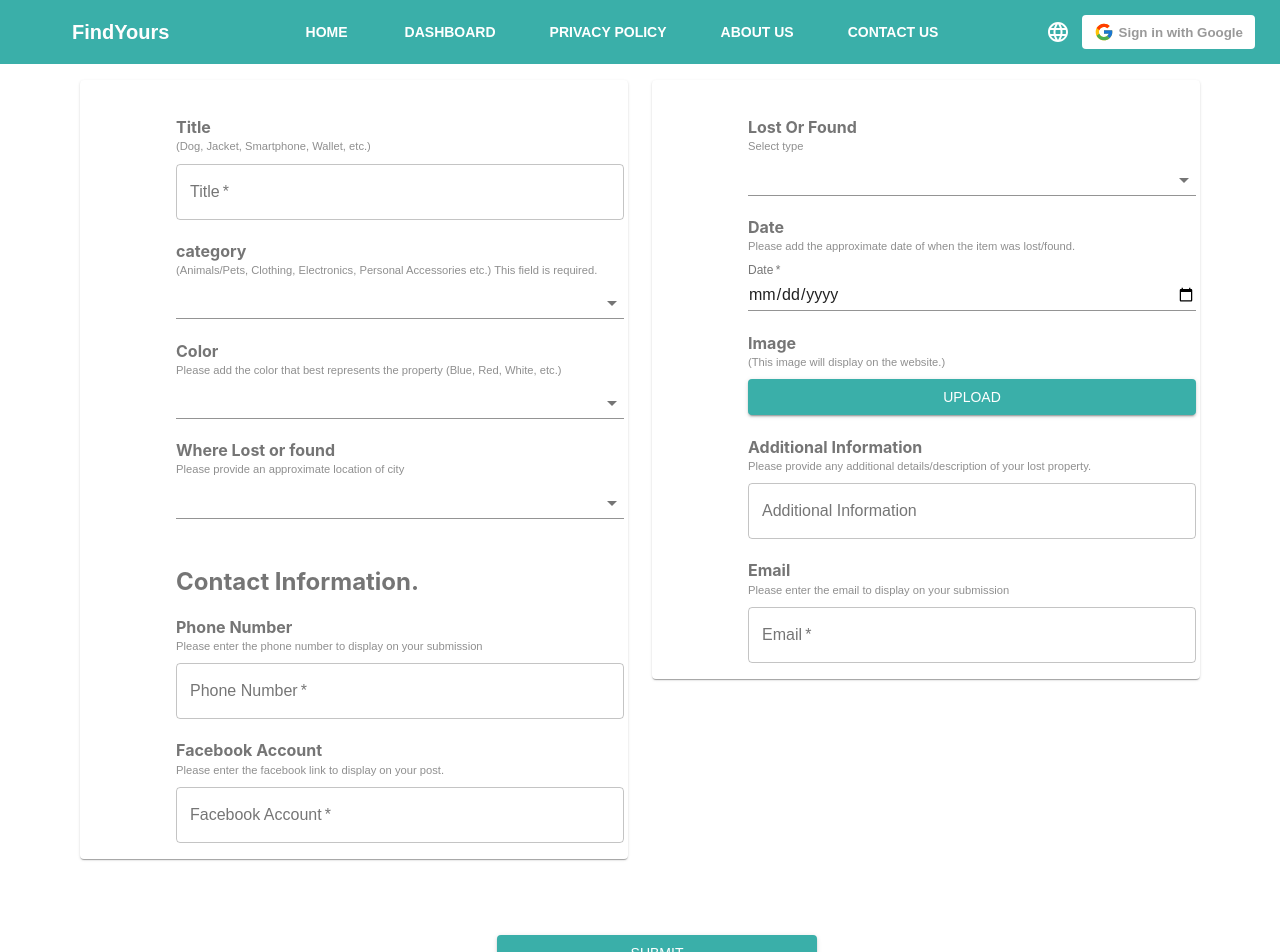
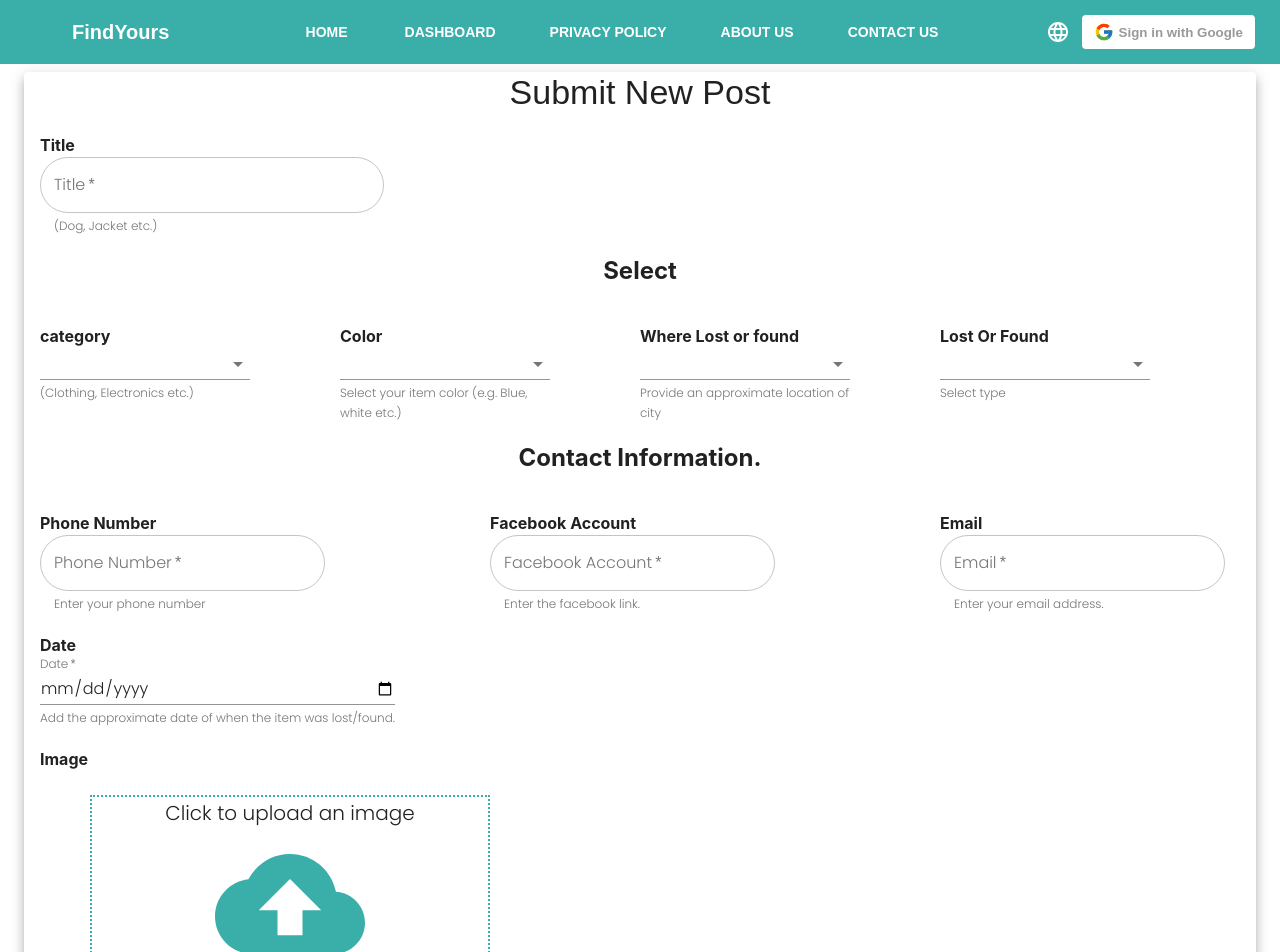
Before and after one commit to ZhinAbubakr/find_yours, a React (Create React App) app: page /form in a window 1280 px wide. Shown: the top 952 px of the page. Built offline with nearby package versions, Linux system fonts and the light colour scheme.

Commit message:
Style: style the form and set image height in edit form

```diff
--- a/src/Translation/en.json
+++ b/src/Translation/en.json
@@ -81,27 +81,27 @@
   },
   "form": {
     "title": "Title",
-    "titleEx": "(Dog, Jacket, Smartphone, Wallet, etc.)",
-    "categoryEx": "(Animals/Pets, Clothing, Electronics, Personal Accessories etc.) This field is required.",
-    "colorEx": "Please add the color that best represents the property (Blue, Red, White, etc.)",
+    "titleEx": "(Dog, Jacket etc.)",
+    "categoryEx": "(Clothing, Electronics etc.)",
+    "colorEx": "Select your item color (e.g. Blue, white etc.)",
     "where": "Where Lost or found",
-    "whereEx": "Please provide an approximate location of city",
+    "whereEx": "Provide an approximate location of city",
     "contact": "Contact Information.",
     "phone": "Phone Number",
-    "contactEx": " Please enter the phone number to display on your submission",
+    "contactEx": "Enter your phone number ",
     "facebook": "Facebook Account",
-    "facebookEx": "Please enter the facebook link to display on your post.",
+    "facebookEx": "Enter the facebook link.",
     "lostor": "Lost Or Found",
     "type": "Select type",
     "date": "Date",
-    "dateEx": "Please add the approximate date of when the item was lost/found.",
+    "dateEx": "Add the approximate date of when the item was lost/found.",
     "image": "Image",
-    "imageEx": "(This image will display on the website.)",
+    "imageEx": "Click to upload an image",
     "upload": "upload",
     "addInfo": "Additional Information",
-    "addInfoEx": "Please provide any additional details/description of your lost property.",
+    "addInfoEx": "Provide any additional details/description of your lost property.",
     "email": "Email",
-    "emailEx": "Please enter the email to display on your submission"
+    "emailEx": "Enter your email address."
   },
   "profile": {
     "name": "Full Name",
@@ -153,6 +153,6 @@
 "editForm": {
   "where":"Where",
   "editItem": "Edit your post",
-  "editImage": "Click to chane the image"
+  "editImage": "Click to change the image"
 }
 }
--- a/src/components/Form/Form.jsx
+++ b/src/components/Form/Form.jsx
@@ -1,4 +1,14 @@
-import { Paper, Grid, Select, MenuItem } from '@material-ui/core'
+import {
+  Grid,
+  Select,
+  MenuItem,
+  Box,
+  Container,
+  FormControl,
+  FormHelperText,
+  Typography,
+  Paper,
+} from '@material-ui/core'
 import React, { useContext, useState } from 'react'
 import useStyles from './Style'
 import TextField from '@material-ui/core/TextField'
@@ -8,6 +18,9 @@ import { storage } from '../../firebase'
 import 'date-fns'
 import { ProfileContext } from '../../profileContext'
 import { useTranslation } from 'react-i18next'
+import { theme } from '../ViewPost/style'
+import { ThemeProvider } from '@material-ui/styles'
+import CloudUploadIcon from '@material-ui/icons/CloudUpload'
 
 const Form = () => {
   const { t } = useTranslation()
@@ -96,30 +109,34 @@ const Form = () => {
   }
 
   return (
-    <form onSubmit={handleSubmit}>
-      <div className={classes.root}>
-        <Grid container spacing={3}>
-          <Grid item xs={12} lg={6}>
-            <Paper className={classes.paper}>
+    <Container>
+      <Paper elevation={8}>
+        <Box mt={9} mb={4} pb={1} px={2}>
+          <Typography variant='h4' align='center'>
+            Submit New Post
+          </Typography>
+          <ThemeProvider theme={theme}>
+            <Grid container direction='row' justify='center'>
+              <Grid item xs={12}>
                 <h4 className={classes.title}>{t('form.title')}</h4>
-              <p className={classes.desc}>{t('form.titleEx')}</p>
                 <TextField
-                id='outlined-basic'
+                  className={classes.titleTextW}
                   label={t('form.title')}
                   variant='outlined'
-                className={classes.input}
                   value={state.item}
                   name='item'
+                  helperText={t('form.titleEx')}
                   onChange={handleChange}
                   required
                 />
+              </Grid>
+              <h2>Select</h2>
+              <Grid item xs={12} container>
+                <Grid item xs={12} sm={6} md={3}>
                   <h4 className={classes.title}>{t('filter.catagory')}</h4>
-              <p className={classes.desc}>{t('form.categoryEx')}</p>
-
+                  <FormControl className={classes.selectW}>
                     <Select
-                className={classes.input}
                       labelId='demo-simple-select-label'
-                id='demo-simple-select'
                       value={state.category}
                       onChange={handleChange}
                       name='category'
@@ -128,15 +145,20 @@ const Form = () => {
                       <MenuItem value='animals/pets'>{t('filter.AnimalsPets')}</MenuItem>
                       <MenuItem value='clothing'>{t('filter.Clothing')}</MenuItem>
                       <MenuItem value='electronics'>{t('filter.Electronics')}</MenuItem>
-                <MenuItem value='personal accessories'>{t('filter.personalAccessories')}</MenuItem>
+                      <MenuItem value='personal accessories'>
+                        {t('filter.personalAccessories')}
+                      </MenuItem>
                       <MenuItem value='other'>{t('filter.Other')}</MenuItem>
                     </Select>
+                    <FormHelperText>{t('form.categoryEx')}</FormHelperText>
+                  </FormControl>
+                </Grid>
+
+                <Grid item xs={12} sm={6} md={3}>
+                  <FormControl className={classes.selectW}>
                     <h4 className={classes.title}>{t('filter.color')}</h4>
-              <p className={classes.desc}>{t('form.colorEx')} </p>
                     <Select
-                className={classes.input}
                       labelId='color'
-                id='demo-simple-select'
                       value={state.color}
                       onChange={handleChange}
                       name='color'
@@ -146,10 +168,14 @@ const Form = () => {
                       <MenuItem value='red'>{t('filter.red')}</MenuItem>
                       <MenuItem value='other'>{t('filter.Other')}</MenuItem>
                     </Select>
+                    <FormHelperText>{t('form.colorEx')}</FormHelperText>
+                  </FormControl>
+                </Grid>
+
+                <Grid item xs={12} sm={6} md={3}>
+                  <FormControl className={classes.selectW}>
                     <h4 className={classes.title}>{t('form.where')}</h4>
-              <p className={classes.desc}>{t('form.whereEx')}</p>
                     <Select
-                className={classes.input}
                       labelId='Provinces'
                       id='demo-simple-select'
                       value={state.whereLost}
@@ -175,45 +201,15 @@ const Form = () => {
                       <MenuItem value='wasit'>{t('city.wasit')}</MenuItem>
                       <MenuItem value='saladdin'>{t('city.saladdin')}</MenuItem>
                     </Select>
+                    <FormHelperText>{t('form.whereEx')}</FormHelperText>
+                  </FormControl>
+                </Grid>
 
-              <h2 className={classes.contact}>{t('form.contact')}</h2>
-              <h4 className={classes.title}>{t('form.phone')}</h4>
-              <p className={classes.desc}>{t('form.contactEx')}</p>
-              <TextField
-                id='outlined-basic'
-                label={t('form.phone')}
-                variant='outlined'
-                className={classes.input}
-                value={state.phone}
-                onChange={handleChange}
-                name='phone'
-                required
-                type='number'
-              />
-
-              <h4 className={classes.title}>{t('form.facebook')}</h4>
-              <p className={classes.desc}>{t('form.facebookEx')}</p>
-              <TextField
-                id='outlined-basic'
-                label={t('form.facebook')}
-                variant='outlined'
-                className={classes.input}
-                value={state.facebook}
-                name='facebook'
-                onChange={handleChange}
-                required
-                type='text'
-              />
-            </Paper>
-          </Grid>
-          <Grid item xs={12} lg={6}>
-            <Paper className={classes.paper}>
+                <Grid item xs={12} sm={6} md={3}>
+                  <FormControl className={classes.selectW}>
                     <h4 className={classes.title}>{t('form.lostor')}</h4>
-              <p className={classes.desc}>{t('form.type')}</p>
                     <Select
-                className={classes.input}
                       labelId='demo-simple-select-label'
-                id='demo-simple-select'
                       value={state.isLost}
                       onChange={handleChange}
                       name='isLost'
@@ -221,77 +217,120 @@ const Form = () => {
                       <MenuItem value={true}>{t('filter.Lost')}</MenuItem>
                       <MenuItem value={false}>{t('filter.Found')}</MenuItem>
                     </Select>
+                    <FormHelperText>{t('form.type')}</FormHelperText>
+                  </FormControl>
+                </Grid>
+              </Grid>
+
+              <h2 className={classes.contact}>{t('form.contact')}</h2>
+              <Grid item xs={12} container justify='space-between'>
+                <Grid item xs={12} sm={6} md={3}>
+                  <h4 className={classes.title}>{t('form.phone')}</h4>
+                  <TextField
+                    label={t('form.phone')}
+                    variant='outlined'
+                    className={classes.contactW}
+                    value={state.phone}
+                    onChange={handleChange}
+                    helperText={t('form.contactEx')}
+                    name='phone'
+                    required
+                    type='number'
+                  />
+                </Grid>
+
+                <Grid item xs={12} sm={6} md={3}>
+                  <h4 className={classes.title}>{t('form.facebook')}</h4>
+                  <TextField
+                    label={t('form.facebook')}
+                    variant='outlined'
+                    value={state.facebook}
+                    className={classes.contactW}
+                    name='facebook'
+                    helperText={t('form.facebookEx')}
+                    onChange={handleChange}
+                    required
+                    type='text'
+                  />
+                </Grid>
+                <Grid item xs={12} sm={6} md={3}>
+                  <h4 className={classes.title}>{t('form.email')}</h4>
+                  <TextField
+                    label={t('form.email')}
+                    className={classes.contactW}
+                    name='email'
+                    helperText={t('form.emailEx')}
+                    variant='outlined'
+                    type='email'
+                    value={state.email}
+                    onChange={handleChange}
+                    required
+                  />
+                </Grid>
+              </Grid>
+              <Grid item xs={12}>
                 <h4 className={classes.title}>{t('form.date')} </h4>
-              <p className={classes.desc}>{t('form.dateEx')} </p>
-
                 <TextField
                   id='date'
+                  helperText={t('form.dateEx')}
                   label={t('form.date')}
                   name='date'
                   type='date'
                   value={state.selectedDate}
                   onChange={handleChange}
-                className={classes.input}
                   InputLabelProps={{
                     shrink: true,
                   }}
                   required
                 />
+              </Grid>
 
+              <Grid container justify='space-around'>
+                <Grid item xs={12}>
+                  <Box pb={3}>
                     <h4 className={classes.title}>{t('form.image')}</h4>
-              <p className={classes.desc}>{t('form.imageEx')}</p>
+                  </Box>
+                </Grid>
+                <Grid item sm={4}>
                   <input
                     type='file'
                     onChange={(e) => handleImageUpload(e)}
                     id='contained-button-file'
                     className={classes.fileInput}
-                name='image'
                   />
                   <label htmlFor='contained-button-file'>
-                <Button
-                  className={classes.input}
-                  variant='contained'
-                  style={{ background: '#3AAFA9' }}
-                  color='primary'
-                  component='span'>
-                  {t('form.upload')}
-                </Button>
+                    <Grid container justify='center' className={classes.uploadFile}>
+                      <Grid item xs={12} align='center'>
+                        <Typography variant='h6'>{t('form.imageEx')}</Typography>
+                      </Grid>
+
+                      <Grid item xs={12} align='center'>
+                        <CloudUploadIcon className={classes.cloudIcon} />
+                      </Grid>
+                    </Grid>
                   </label>
+                </Grid>
+                <Grid item sm={6} xs={10}>
+                  <Box py={1} align='center'>
+                    {state.image && <img src={state.image} alt='dd' width='70%' height='200px' />}
+                  </Box>
+                </Grid>
+              </Grid>
+              <Grid item xs={12}>
                 <h4 className={classes.title}>{t('form.addInfo')}</h4>
-              <p className={classes.desc}>{t('form.addInfoEx')}</p>
                 <TextField
                   name='more'
-                id='outlined-basic'
                   label={t('form.addInfo')}
                   variant='outlined'
-                className={classes.input}
+                  helperText={t('form.addInfoEx')}
                   value={state.more}
+                  className={classes.moreW}
                   onChange={handleChange}
                 />
-              <h4 className={classes.title}>{t('form.email')}</h4>
-              <p className={classes.desc}>{t('form.emailEx')}</p>
-              <TextField
-                id='outlined-basic'
-                label={t('form.email')}
-                name='email'
-                variant='outlined'
-                className={classes.input}
-                type='email'
-                value={state.email}
-                onChange={handleChange}
-                required
-              />
-            </Paper>
               </Grid>
-          <Grid
-            container
-            spacing={0}
-            direction='column'
-            alignItems='center'
-            justify='center'
-            style={{ minHeight: '1vh' }}>
-            <Grid item xs={3}>
               <Button
+                align='center'
+                onClick={handleSubmit}
                 variant='contained'
                 style={{ background: '#3AAFA9' }}
                 className={classes.button}
@@ -300,10 +339,10 @@ const Form = () => {
                 {t('dash.submit')}
               </Button>
             </Grid>
-          </Grid>
-        </Grid>
-      </div>
-    </form>
+          </ThemeProvider>
+        </Box>
+      </Paper>
+    </Container>
   )
 }
 
--- a/src/components/Form/Style.jsx
+++ b/src/components/Form/Style.jsx
@@ -1,77 +1,44 @@
-import { makeStyles } from "@material-ui/core/styles";
+import { makeStyles } from '@material-ui/core/styles'
 
 const useStyle = makeStyles((theme) => ({
-	root: {
-		flexGrow: 1,
-		margin: "5rem"
+  cloudIcon: {
+    fontSize: '150px',
+    color: '#3AAFA9',
   },
-	paper: {
-		padding: theme.spacing(2),
-		color: theme.palette.text.secondary
+  uploadFile: {
+    border: '2px dotted #3AAFA9',
+    height: '100%',
+    width: '100%',
+    cursor: 'pointer',
+  },
+  moreW: {
+    width: '100%',
+    [theme.breakpoints.up('lg')]: {
+      width: '80%',
+    },
   },
   title: {
-		marginBottom: "0.2rem !important",
-		marginLeft: "5rem",
-		[theme.breakpoints.down("xs")]: {
-			margin: "0",
-			marginTop: "1rem",
-			fontSize: "1rem"
-		}
+    marginBottom: '2px',
   },
-	desc: {
-		marginTop: "0 !important",
-		color: "#8f8f8f",
-		fontSize: "0.7rem",
-		marginLeft: "5rem",
-		[theme.breakpoints.down("xs")]: {
-			margin: "0",
-			marginBottom: "0.5rem",
-			fontSize: "0.4rem"
-		}
+  selectW: {
+    width: '70%',
+  },
+  contactW: {
+    width: '95%',
   },
   fileInput: {
-		display: "none"
-	},
-	input: {
-		width: "28rem",
-		[theme.breakpoints.down("xs")]: {
-			width: "15rem",
-			margin: "0"
-		},
-		[theme.breakpoints.down("md")]: {
-			width: "15rem",
-			marginLeft: "5rem"
-		},
-		marginLeft: "5rem"
+    display: 'none',
   },
 
-	button: {
-		marginTop: "4rem",
-		marginRight: "14.5rem",
-		width: "20rem",
-		[theme.breakpoints.down("xs")]: {
-			width: "10rem"
-		}
+  inputImg: {
+    display: 'none !important',
+    width: '28rem',
+    [theme.breakpoints.down('xs')]: {
+      width: '15rem',
+      margin: '0',
     },
+    marginLeft: '5rem !important',
+  },
+}))
 
-	contact: {
-		marginTop: "3rem",
-		marginLeft: "5rem",
-		[theme.breakpoints.down("xs")]: {
-			margin: "0",
-			marginTop: "1rem",
-			fontSize: "1.2rem"
-		}
-	},
-	inputImg: {
-		display: "none !important",
-		width: "28rem",
-		[theme.breakpoints.down("xs")]: {
-			width: "15rem",
-			margin: "0"
-		},
-		marginLeft: "5rem !important"
-	}
-}));
-
-export default useStyle;
+export default useStyle
--- a/src/components/ViewPost/EditForm.jsx
+++ b/src/components/ViewPost/EditForm.jsx
@@ -241,8 +241,8 @@ function EditForm({ post, postId, handleUpdated }) {
                 </label>
               </Grid>
               <Grid item sm={6} xs={10}>
-                <Box py={1}>
-                  <img src={state.image} alt='dd' width='100%' />
+                <Box py={1} align='center'>
+                  <img src={state.image} alt='dd' width='70%' height='200px' />
                 </Box>
               </Grid>
             </Grid>
```
Also changed, not shown: src/Translation/ar.json (+11 -11 lines). Lines whose indentation alone changed are shown as unchanged.
